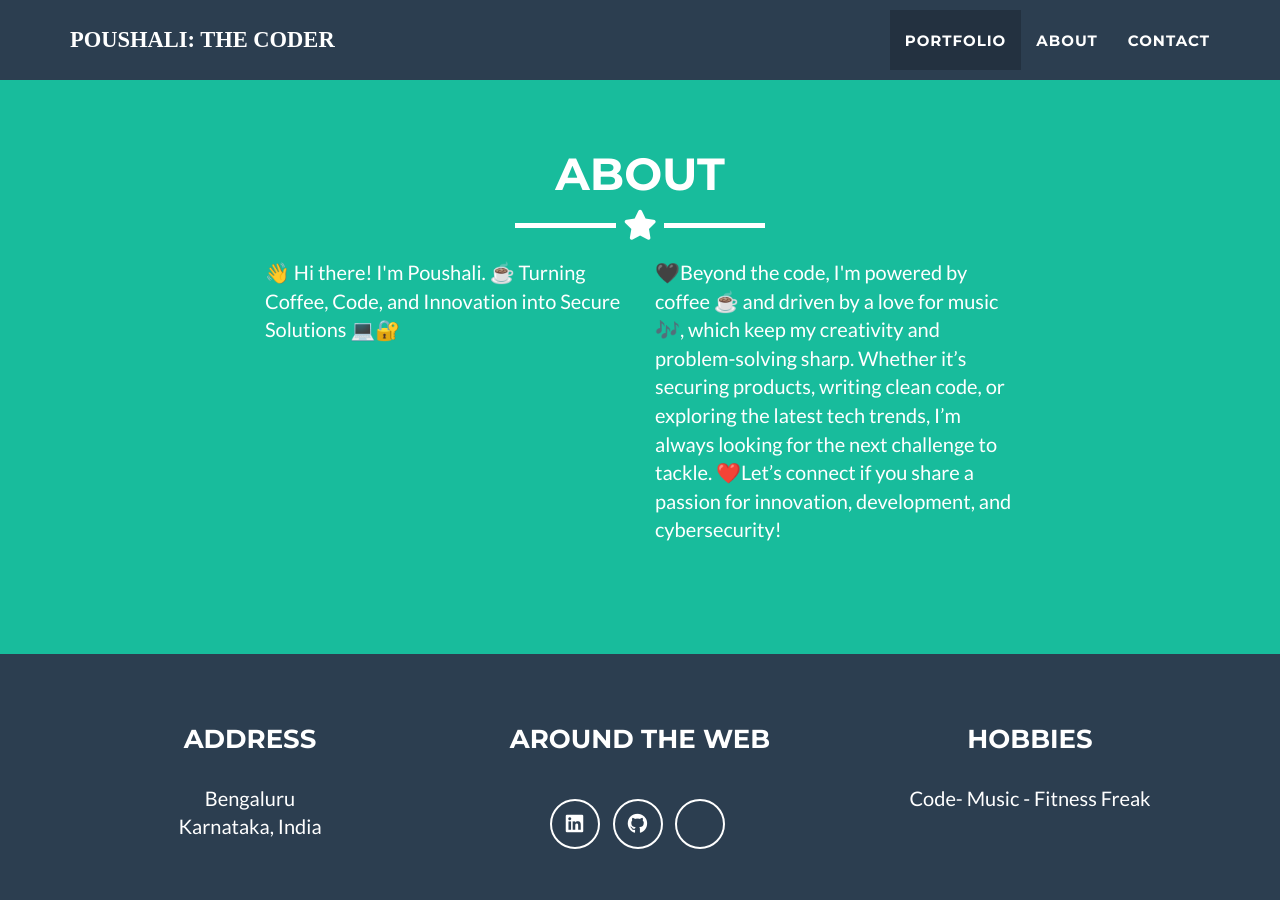
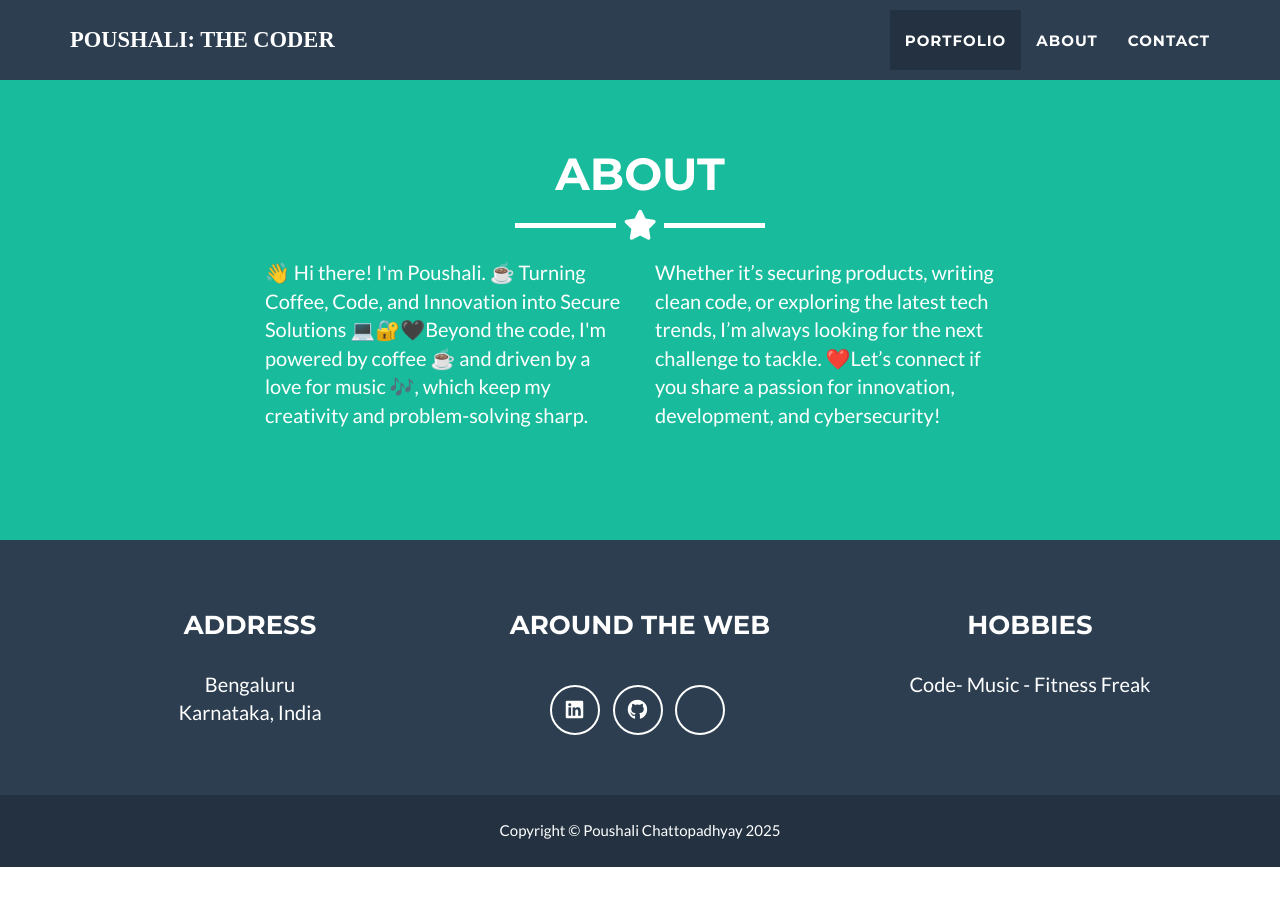
Before and after one commit to poushalic34/poushalic34.github.io, a Jekyll site: the page built from index.html, in a window 1280 px wide and 900 px high, scrolled down 1623 px. Built offline with Jekyll 4.4.1, drawn with Linux system fonts in a browser that asks for light colours; after the commit the page ends 2490 px from its top, so only the background shows below that; part of the change alters nothing that is shown.

```diff
--- a/_includes/about.html
+++ b/_includes/about.html
@@ -10,12 +10,12 @@
     <div class="row">
       <div class="col-lg-4 col-lg-offset-2">
         <p>👋 Hi there! I'm Poushali.
-☕ Turning Coffee, Code, and Innovation into Secure Solutions 💻🔐
+☕ Turning Coffee, Code, and Innovation into Secure Solutions 💻🔐🖤Beyond the code, I'm powered by coffee ☕ and driven by a love for music 🎶, which keep my creativity and problem-solving sharp.
 </p>
       </div>
       <div class="col-lg-4">
         <p>
-🖤Beyond the code, I'm powered by coffee ☕ and driven by a love for music 🎶, which keep my creativity and problem-solving sharp. Whether it’s securing products, writing clean code, or exploring the latest tech trends, I’m always looking for the next challenge to tackle.
+Whether it’s securing products, writing clean code, or exploring the latest tech trends, I’m always looking for the next challenge to tackle.
 ❤️Let’s connect if you share a passion for innovation, development, and cybersecurity!</p>
       </div>
 
```
